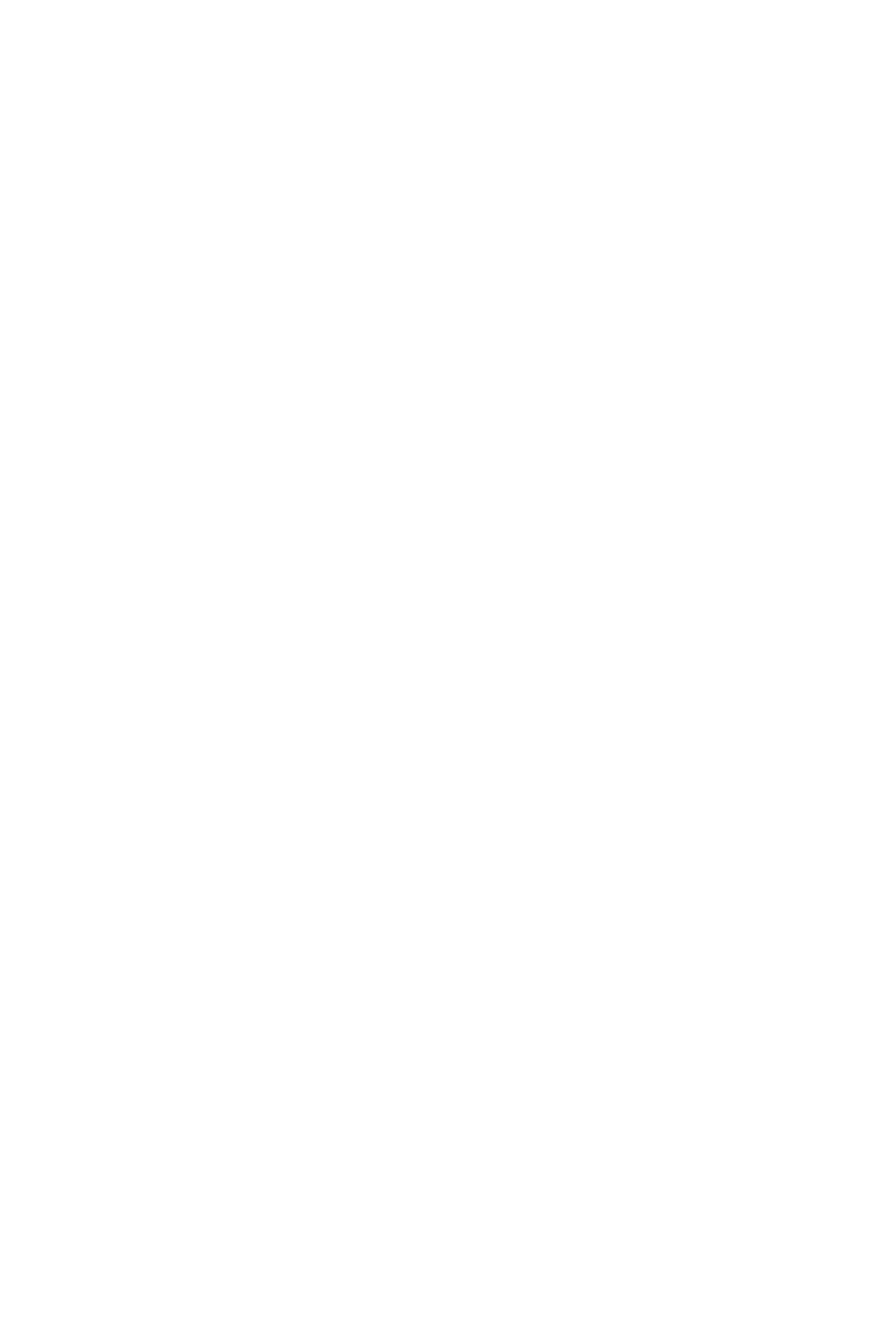
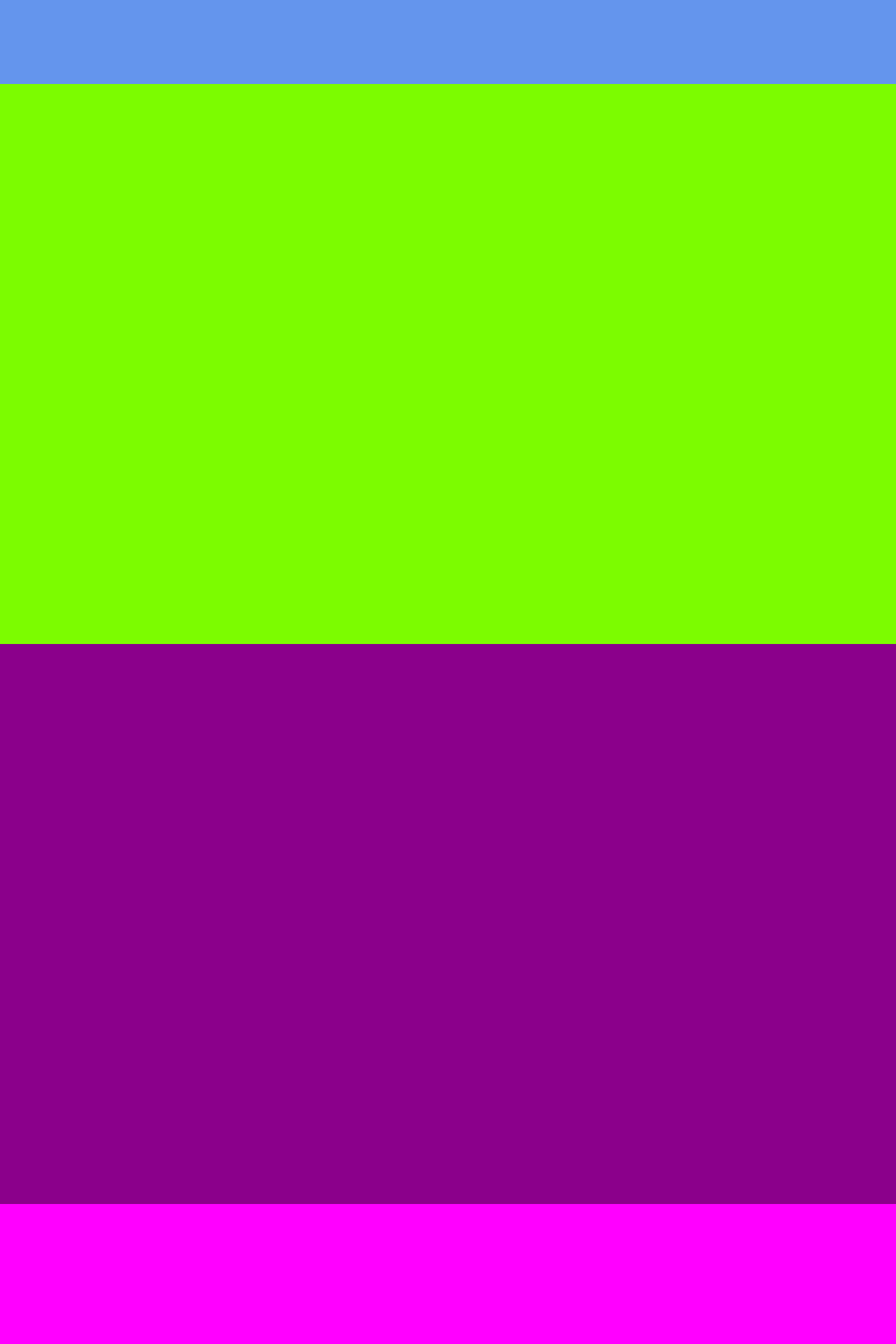
Before and after one commit to LilBudj/Portfolio, a React (Create React App) app: page / in a window 1280 px wide. Shown: the part 740-2660 px from the top of the page at 70% size. Before the commit the page ends 1660 px from the top, so only its background shows below. Built offline with nearby package versions, Linux system fonts and the light colour scheme.

Commit message:
Base Structure [2]

```diff
--- a/src/App.js
+++ b/src/App.js
@@ -4,6 +4,9 @@ import Header from "./Header";
 import Main from "./Main";
 import Skills from "./Skills";
 import Footer from "./Footer";
+import Projects from "./Projects";
+import Slogan from "./Slogan";
+import Contacts from "./Contacts";
 
 function App() {
   return (
@@ -11,6 +14,9 @@ function App() {
       <Header/>
       <Main/>
       <Skills/>
+      <Projects/>
+      <Slogan/>
+      <Contacts/>
       <Footer/>
     </div>
   );
--- /dev/null
+++ b/src/Contacts.js
@@ -0,0 +1,12 @@
+import React from 'react';
+import style from './Contacts.module.css';
+
+const Contacts = () => {
+    return(
+        <div className={style.contacts}>
+
+        </div>
+    );
+};
+
+export default Contacts
--- /dev/null
+++ b/src/Contacts.module.css
@@ -0,0 +1,4 @@
+.contacts{
+    height: 100vh;
+    background-color: crimson;
+}
--- a/src/Footer.js
+++ b/src/Footer.js
@@ -1,5 +1,5 @@
 import React from 'react';
-import style from './Header.module.css';
+import style from './Footer.module.css';
 
 const Footer = () => {
     return(
--- a/src/Footer.module.css
+++ b/src/Footer.module.css
@@ -1,4 +1,4 @@
 .footer{
     height: 60px;
-    color: aquamarine;
+    background-color: aquamarine;
 }
--- a/src/Header.module.css
+++ b/src/Header.module.css
@@ -1,4 +1,4 @@
 .header{
     height: 60px;
-    color: darkblue;
+    background-color: darkblue;
 }
--- a/src/Main.module.css
+++ b/src/Main.module.css
@@ -1,4 +1,4 @@
 .main{
     height: 100vh;
-    color: cornflowerblue;
+    background-color: cornflowerblue;
 }
--- /dev/null
+++ b/src/Projects.js
@@ -0,0 +1,12 @@
+import React from 'react';
+import style from './Projects.module.css';
+
+const Projects = () => {
+    return(
+        <div className={style.projects}>
+
+        </div>
+    );
+};
+
+export default Projects
--- /dev/null
+++ b/src/Projects.module.css
@@ -0,0 +1,4 @@
+.projects{
+    height: 100vh;
+    background-color: darkmagenta;
+}
--- a/src/Skills.module.css
+++ b/src/Skills.module.css
@@ -1,4 +1,4 @@
 .skills{
     height: 100vh;
-    color: lawngreen;
+    background-color: lawngreen;
 }
--- /dev/null
+++ b/src/Slogan.js
@@ -0,0 +1,12 @@
+import React from 'react';
+import style from './Slogan.module.css';
+
+const Slogan = () => {
+    return(
+        <div className={style.slogan}>
+
+        </div>
+    );
+};
+
+export default Slogan
--- /dev/null
+++ b/src/Slogan.module.css
@@ -0,0 +1,4 @@
+.slogan{
+    height: 200px;
+    background-color: fuchsia;
+}
```
